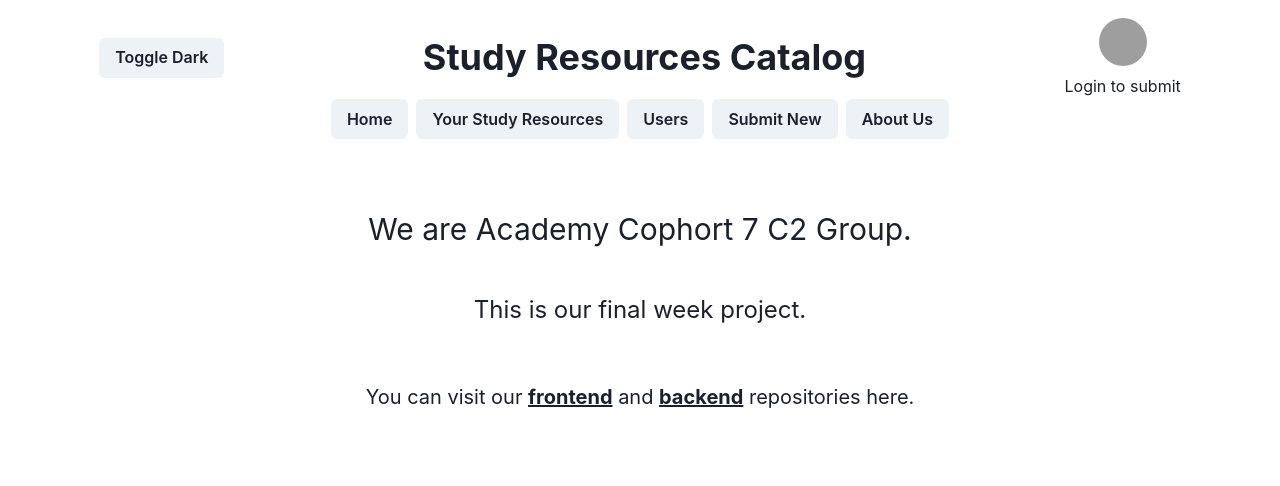
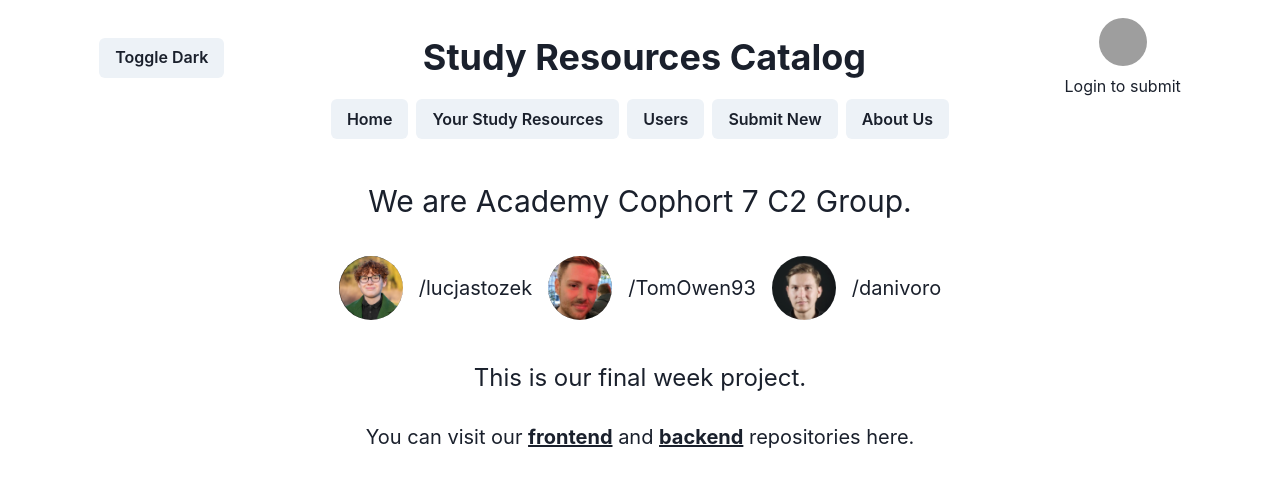
Before and after one commit to lucjastozek/study-resource-catalog-front, a React (Vite) app: page /info in a window 1280 px wide. Shown: the top 486 px of the page. Built offline with nearby package versions, Linux system fonts and the light colour scheme; no server answers; grey boxes are pictures that could not be loaded.

Commit message:
finishing the About Me

```diff
--- a/src/components/AboutUs.tsx
+++ b/src/components/AboutUs.tsx
@@ -1,13 +1,41 @@
-import { Text, Center } from "@chakra-ui/react";
+import { Avatar, Center, Link, Stack, Text } from "@chakra-ui/react";
 
 export function AboutUs() {
     return (
-        <Center h="20vh">
+        <Center h="20vh" mt="10">
             <div style={{ textAlign: "center" }}>
-                <Text fontSize="3xl" mt="20">
+                <Text fontSize="3xl" mt="20" mb="8">
                     We are Academy Cophort 7 C2 Group.
                 </Text>
-                <Text fontSize="2xl" mt="10">
+                <Center mt="5">
+                    <Stack spacing={4} direction="row" align="center">
+                        <Avatar name="L" size="lg" src="./Lucja-avatar.png" />
+                        <Link
+                            href="https://github.com/lucjastozek"
+                            target="_blank"
+                            rel="noopener noreferrer"
+                        >
+                            <Text fontSize="xl">/lucjastozek</Text>
+                        </Link>
+                        <Avatar name="T" size="lg" src="./Tom-avatar.png" />
+                        <Link
+                            href="https://github.com/TomOwen93"
+                            target="_blank"
+                            rel="noopener noreferrer"
+                        >
+                            <Text fontSize="xl">/TomOwen93</Text>
+                        </Link>
+                        <Avatar name="D" size="lg" src="./Dani-avatar.png" />
+                        <Link
+                            href="https://github.com/danivoro"
+                            target="_blank"
+                            rel="noopener noreferrer"
+                        >
+                            <Text fontSize="xl">/danivoro</Text>
+                        </Link>
+                    </Stack>
+                </Center>
+                <Text fontSize="2xl" mt="10" mb="10">
                     This is our final week project.
                 </Text>
             </div>
--- a/src/components/App.tsx
+++ b/src/components/App.tsx
@@ -131,7 +131,7 @@ function App() {
                                         {userImage !==
                                             "./undefined-avatar.png" && (
                                             <Text mt={2}>
-                                                Logged as {activeUser?.name}{" "}
+                                                Logged in as {activeUser?.name}{" "}
                                             </Text>
                                         )}
                                         {userImage ===
```
Also changed, not shown: public/Lucja-avatar.png (added).
